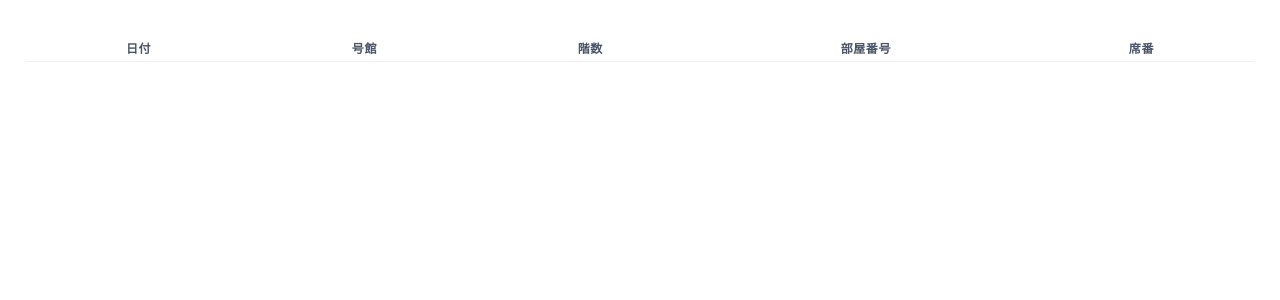
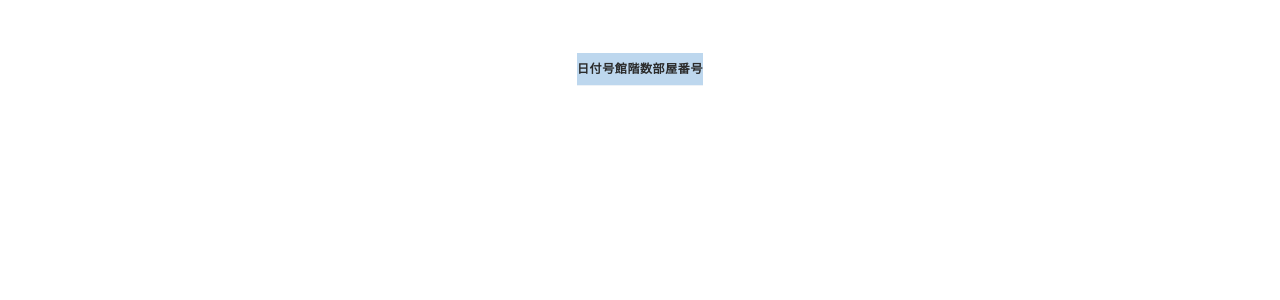
Before and after one commit to tdu-logcation/web, a Next.js app: page /history in a window 1280 px wide. Shown: the top 300 px of the page. Built offline with nearby package versions, Linux system fonts and the light colour scheme.

Commit message:
デザイン修正

```diff
--- a/components/History.tsx
+++ b/components/History.tsx
@@ -9,12 +9,14 @@ import {
   Tbody,
   Flex,
   Text,
+  Box,
 } from '@chakra-ui/react';
 import {useRecoilState} from 'recoil';
 import {logState} from '../utils/recoilAtoms';
 import {parseQrData} from '../utils/logUtil';
 import {useTable, useSortBy} from 'react-table';
 import {IoArrowUpOutline, IoArrowDownOutline} from 'react-icons/io5';
+import * as colors from '../utils/colors';
 
 export const History = () => {
   const [log] = useRecoilState(logState);
@@ -27,7 +29,6 @@ export const History = () => {
         building: parsedData.buildingNumber,
         floors: parsedData.floorNumber,
         rooms: parsedData.roomNumber,
-        seat: parsedData.seatNumber,
       };
     });
   }, []);
@@ -52,10 +53,6 @@ export const History = () => {
         Header: '部屋番号',
         accessor: 'rooms',
       },
-      {
-        Header: '席番',
-        accessor: 'seat',
-      },
     ],
     []
   );
@@ -71,6 +68,7 @@ export const History = () => {
   return (
     <React.Fragment>
       <Center>
+        <Box margin="1rem .75rem 1rem .75rem">
           <Table
             {...getTableProps()}
             variant="striped"
@@ -81,7 +79,12 @@ export const History = () => {
               {headerGroups.map(headerGroup => (
                 <Tr {...headerGroup.getHeaderGroupProps()}>
                   {headerGroup.headers.map(column => (
-                  <Th {...column.getHeaderProps(column.getSortByToggleProps())}>
+                    <Th
+                      {...column.getHeaderProps(column.getSortByToggleProps())}
+                      padding=".5rem 0 .5rem 0"
+                      backgroundColor={colors.mainPrimary}
+                      color={colors.textPrimary}
+                    >
                       <Center>
                         <Flex>
                           <Text>{column.render('Header')}</Text>
@@ -107,13 +110,16 @@ export const History = () => {
                 return (
                   <Tr {...row.getRowProps()}>
                     {row.cells.map(cell => (
-                    <Td {...cell.getCellProps()}>{cell.render('Cell')}</Td>
+                      <Td {...cell.getCellProps()} textAlign="center">
+                        {cell.render('Cell')}
+                      </Td>
                     ))}
                   </Tr>
                 );
               })}
             </Tbody>
           </Table>
+        </Box>
       </Center>
     </React.Fragment>
   );
```
Lines whose indentation alone changed are shown as unchanged.
